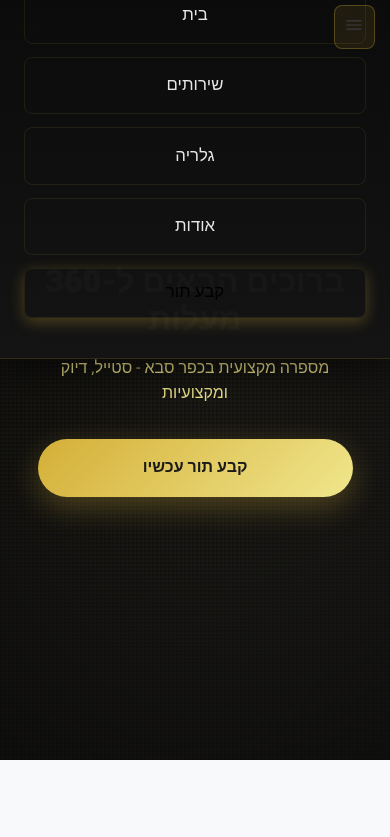
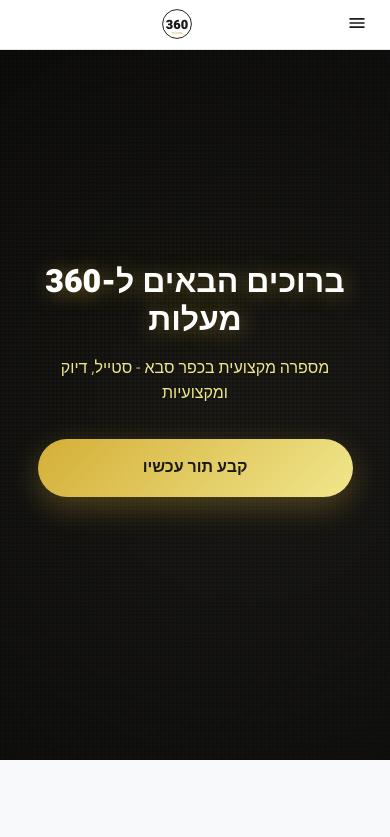
Before and after one commit to Kadurrex/360-Barbershop, a website: page index.html in a window 390 px wide. Shown: the top 837 px of the page. Drawn offline with Linux system fonts and the light colour scheme; no server answers.

Commit message:
Complete navbar redesign - Clean Shopify-style with white background, centered logo, minimal design

```diff
--- a/index.html
+++ b/index.html
@@ -97,8 +97,8 @@
             </button>
             <div class="nav-brand">
                 <svg width="50" height="50" viewBox="0 0 100 100" xmlns="http://www.w3.org/2000/svg">
-                    <circle cx="50" cy="50" r="45" fill="none" stroke="#d4af37" stroke-width="3"/>
-                    <text x="50" y="65" font-family="Heebo, Arial" font-size="40" font-weight="900" fill="#d4af37" text-anchor="middle">360</text>
+                    <circle cx="50" cy="50" r="45" fill="none" stroke="#1a1a1a" stroke-width="3"/>
+                    <text x="50" y="65" font-family="Heebo, Arial" font-size="40" font-weight="900" fill="#1a1a1a" text-anchor="middle">360</text>
                     <text x="50" y="82" font-family="Heebo, Arial" font-size="12" fill="#d4af37" text-anchor="middle">מעלות</text>
                 </svg>
             </div>
--- a/styles.css
+++ b/styles.css
@@ -33,54 +33,46 @@ body {
     padding: 0 20px;
 }
 
-/* Navigation - Modern Redesign */
+/* Navigation - Clean Shopify Style */
 .navbar {
     position: fixed;
     top: 0;
     width: 100%;
-    background: rgba(10, 10, 10, 0.98);
-    backdrop-filter: blur(20px);
-    -webkit-backdrop-filter: blur(20px);
+    background: #ffffff;
     z-index: 1000;
-    padding: 0.7rem 0;
-    border-bottom: 1px solid rgba(212, 175, 55, 0.1);
-    box-shadow: 0 4px 30px rgba(0, 0, 0, 0.5);
-    transition: all 0.3s cubic-bezier(0.4, 0, 0.2, 1);
+    padding: 0;
+    border-bottom: 1px solid #e5e5e5;
+    box-shadow: 0 1px 3px rgba(0, 0, 0, 0.05);
+    transition: all 0.2s ease;
 }
 
 .navbar.scrolled {
-    padding: 0.5rem 0;
-    background: rgba(10, 10, 10, 1);
-    border-bottom-color: rgba(212, 175, 55, 0.2);
+    box-shadow: 0 2px 8px rgba(0, 0, 0, 0.1);
 }
 
 .navbar .container {
-    display: flex;
-    justify-content: space-between;
+    display: grid;
+    grid-template-columns: 1fr auto 1fr;
     align-items: center;
     max-width: 1400px;
+    padding: 1rem 2rem;
+    gap: 2rem;
 }
 
 .menu-toggle {
     display: none;
-    background: rgba(212, 175, 55, 0.1);
-    border: 1px solid rgba(212, 175, 55, 0.3);
-    border-radius: 8px;
-    color: var(--primary-gold);
+    background: none;
+    border: none;
+    color: #1a1a1a;
     cursor: pointer;
-    padding: 0.6rem;
+    padding: 0.5rem;
     z-index: 1000;
-    transition: all 0.3s ease;
+    grid-column: 1;
+    justify-self: start;
 }
 
 .menu-toggle:hover {
-    background: rgba(212, 175, 55, 0.2);
-    border-color: var(--primary-gold);
-    transform: scale(1.05);
-}
-
-.menu-toggle:active {
-    transform: scale(0.95);
+    color: var(--primary-gold);
 }
 
 @media (max-width: 768px) {
@@ -101,30 +93,28 @@ body {
 .nav-brand {
     display: flex;
     align-items: center;
-    gap: 0.5rem;
+    justify-content: center;
     cursor: pointer;
-    transition: all 0.3s cubic-bezier(0.4, 0, 0.2, 1);
-    position: relative;
+    transition: opacity 0.2s ease;
+    grid-column: 2;
 }
 
 .nav-brand:hover {
-    transform: translateY(-2px);
+    opacity: 0.7;
 }
 
 .nav-brand svg {
-    filter: drop-shadow(0 0 8px rgba(212, 175, 55, 0.3));
-    transition: filter 0.3s ease;
-}
-
-.nav-brand:hover svg {
-    filter: drop-shadow(0 0 12px rgba(212, 175, 55, 0.6));
+    width: 45px;
+    height: 45px;
 }
 
 .nav-menu {
     display: flex;
     list-style: none;
-    gap: 0.5rem;
+    gap: 2rem;
     align-items: center;
+    grid-column: 3;
+    justify-self: end;
 }
 
 .nav-menu li {
@@ -132,59 +122,55 @@ body {
 }
 
 .nav-menu a {
-    color: rgba(255, 255, 255, 0.9);
+    color: #1a1a1a;
     text-decoration: none;
     font-weight: 500;
-    font-size: 0.95rem;
-    padding: 0.6rem 1rem;
-    border-radius: 8px;
-    transition: all 0.3s cubic-bezier(0.4, 0, 0.2, 1);
+    font-size: 0.9rem;
+    padding: 0.5rem 0;
+    transition: color 0.2s ease;
     position: relative;
     display: block;
+    letter-spacing: 0.02em;
 }
 
 .nav-menu a:hover {
     color: var(--primary-gold);
-    background: rgba(212, 175, 55, 0.1);
-    transform: translateY(-2px);
 }
 
-.nav-menu a::before {
+.nav-menu a::after {
     content: '';
     position: absolute;
     bottom: 0;
-    right: 50%;
-    left: 50%;
+    left: 0;
+    right: 0;
     height: 2px;
     background: var(--primary-gold);
-    transition: all 0.3s ease;
-    opacity: 0;
+    transform: scaleX(0);
+    transition: transform 0.2s ease;
 }
 
-.nav-menu a:hover::before {
-    right: 10%;
-    left: 10%;
-    opacity: 1;
+.nav-menu a:hover::after {
+    transform: scaleX(1);
 }
 
 .btn-nav {
-    background: linear-gradient(135deg, var(--primary-gold) 0%, #f0e68c 100%);
-    padding: 0.65rem 1.8rem !important;
-    border-radius: 50px;
-    font-weight: 600;
-    color: #000 !important;
-    box-shadow: 0 4px 15px rgba(212, 175, 55, 0.3);
-    border: 2px solid transparent;
+    background: #1a1a1a !important;
+    color: #ffffff !important;
+    padding: 0.7rem 1.5rem !important;
+    border-radius: 4px;
+    font-weight: 500;
+    font-size: 0.9rem !important;
+    transition: background 0.2s ease, transform 0.2s ease !important;
 }
 
-.btn-nav::before {
+.btn-nav::after {
     display: none !important;
 }
 
 .btn-nav:hover {
-    transform: translateY(-3px) !important;
-    box-shadow: 0 6px 25px rgba(212, 175, 55, 0.5);
-    background: linear-gradient(135deg, #f0e68c 0%, var(--primary-gold) 100%);
+    background: var(--primary-gold) !important;
+    color: #000 !important;
+    transform: none !important;
 }
 
 /* Hero Section */
@@ -611,8 +597,18 @@ section {
 
 /* Mobile Navigation */
 @media (max-width: 768px) {
-    .navbar {
-        padding: 0.4rem 0;
+    .navbar .container {
+        grid-template-columns: auto 1fr auto;
+        padding: 0.8rem 1.5rem;
+    }
+
+    .menu-toggle {
+        display: block;
+        grid-column: 1;
+    }
+
+    .nav-brand {
+        grid-column: 2;
     }
 
     .nav-menu {
@@ -620,39 +616,45 @@ section {
         top: -100%;
         right: 0;
         left: 0;
-        background: linear-gradient(180deg, rgba(10, 10, 10, 0.98) 0%, rgba(20, 20, 20, 0.98) 100%);
-        backdrop-filter: blur(20px);
-        -webkit-backdrop-filter: blur(20px);
-        padding: 2.5rem 1.5rem;
-        transition: all 0.4s cubic-bezier(0.4, 0, 0.2, 1);
-        box-shadow: 0 10px 40px rgba(0, 0, 0, 0.6);
-        border-bottom: 1px solid rgba(212, 175, 55, 0.2);
+        background: #ffffff;
+        padding: 2rem 1.5rem;
+        transition: top 0.3s ease;
+        box-shadow: 0 4px 12px rgba(0, 0, 0, 0.1);
+        border-bottom: 1px solid #e5e5e5;
         z-index: 999;
+        grid-column: 1 / -1;
+        justify-self: stretch;
     }
 
     .nav-menu.active {
-        top: 53px;
+        top: 65px;
     }
 
     .nav-menu {
         flex-direction: column;
-        gap: 0.8rem;
+        gap: 0;
         align-items: stretch;
     }
 
     .nav-menu a {
-        text-align: center;
-        padding: 0.9rem 1.5rem;
-        font-size: 1.05rem;
-        border: 1px solid rgba(212, 175, 55, 0.1);
+        padding: 1rem 0;
+        border-bottom: 1px solid #f5f5f5;
+        text-align: left;
     }
 
-    .nav-menu a:hover {
-        border-color: rgba(212, 175, 55, 0.4);
+    .nav-menu a::after {
+        display: none;
     }
 
-    .nav-brand {
-        transform: scale(0.9);
+    .btn-nav {
+        margin-top: 1rem;
+        text-align: center;
+        border: none !important;
+    }
+
+    .nav-brand svg {
+        width: 40px;
+        height: 40px;
     }
 
     /* Mobile Hero */
```
